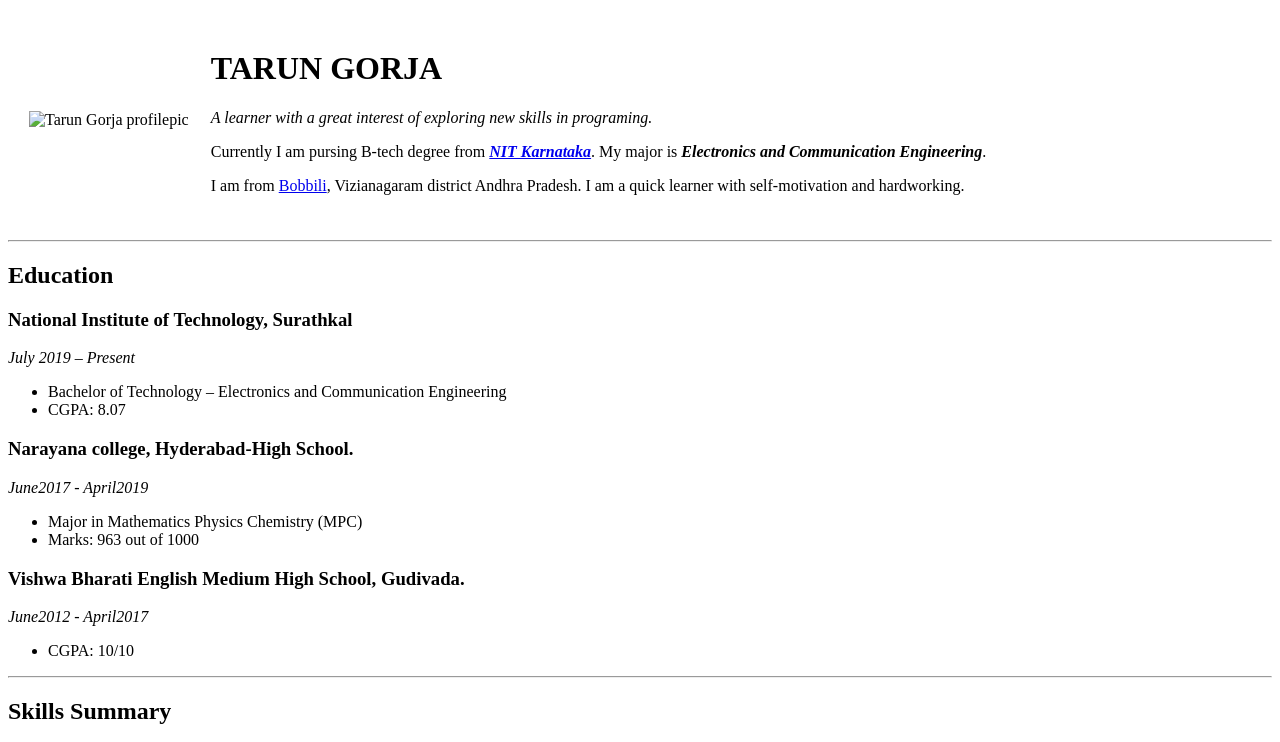
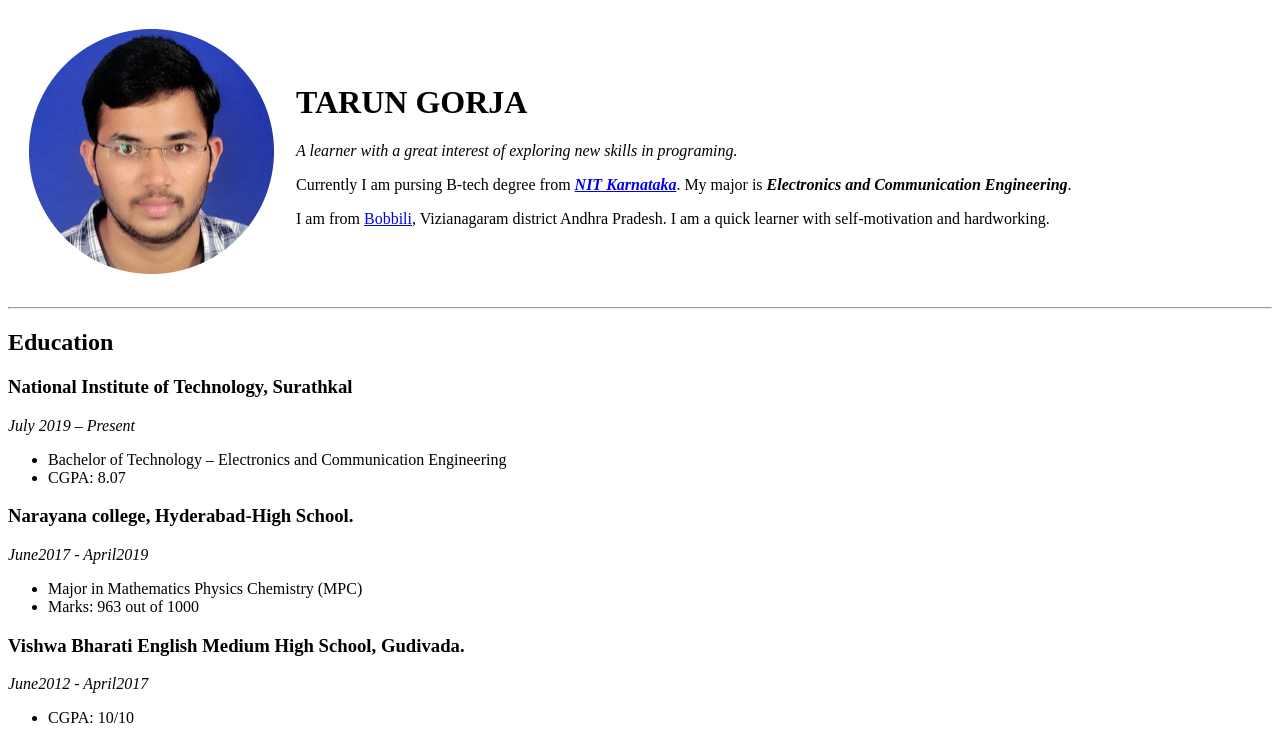
Before and after one commit to tarungorja/CV, a plain HTML site: page index.html in a window 1280 px wide. Shown: the top 742 px of the page. Drawn offline with Linux system fonts and the light colour scheme.

Commit message:
Update index.html

```diff
--- a/index.html
+++ b/index.html
@@ -9,7 +9,7 @@
   <body>
     <table cellspacing="20">
       <tr>
-        <td><img src="Tarun_1.png" alt="Tarun Gorja profilepic"></td>
+        <td><img src="images/Tarun_1.png" alt="Tarun Gorja profilepic"></td>
         <td>
           <h1><strong>TARUN GORJA</strong></h1>
           <p><em>A learner with a great interest of exploring new skills in programing.</em></p>
```
